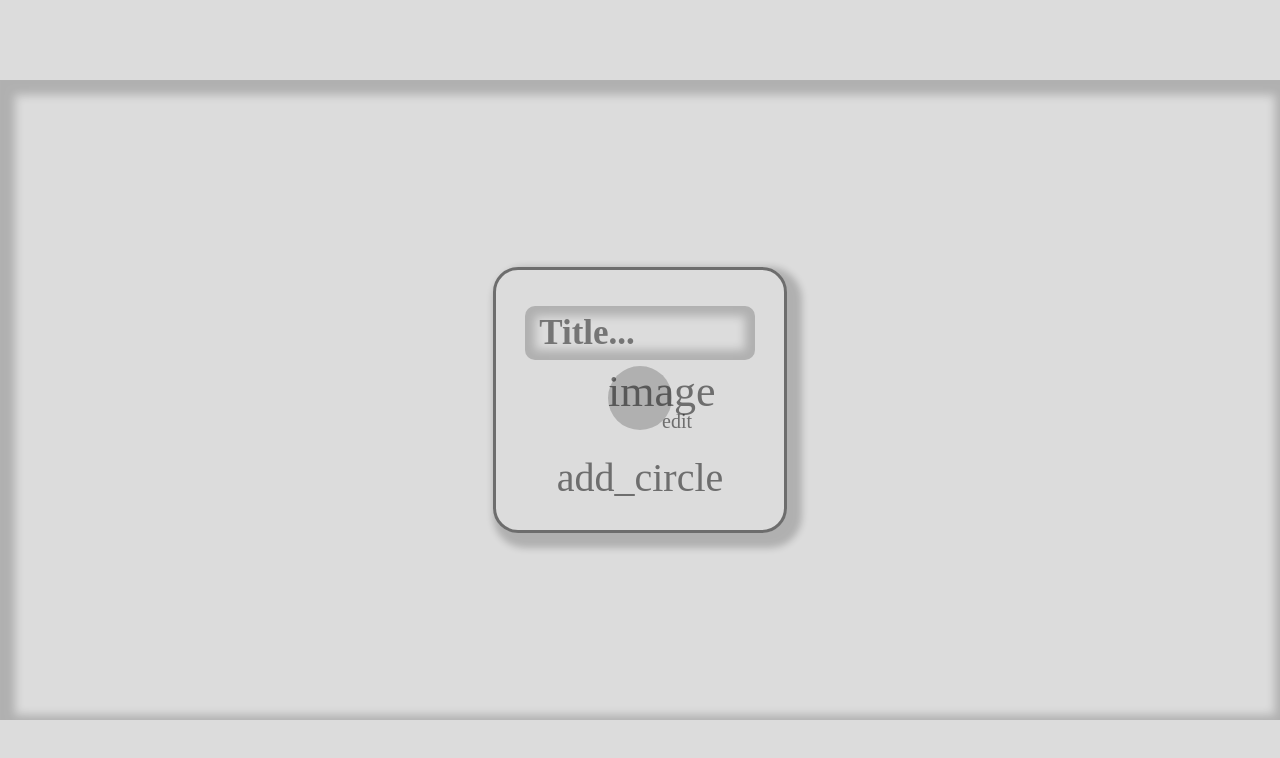
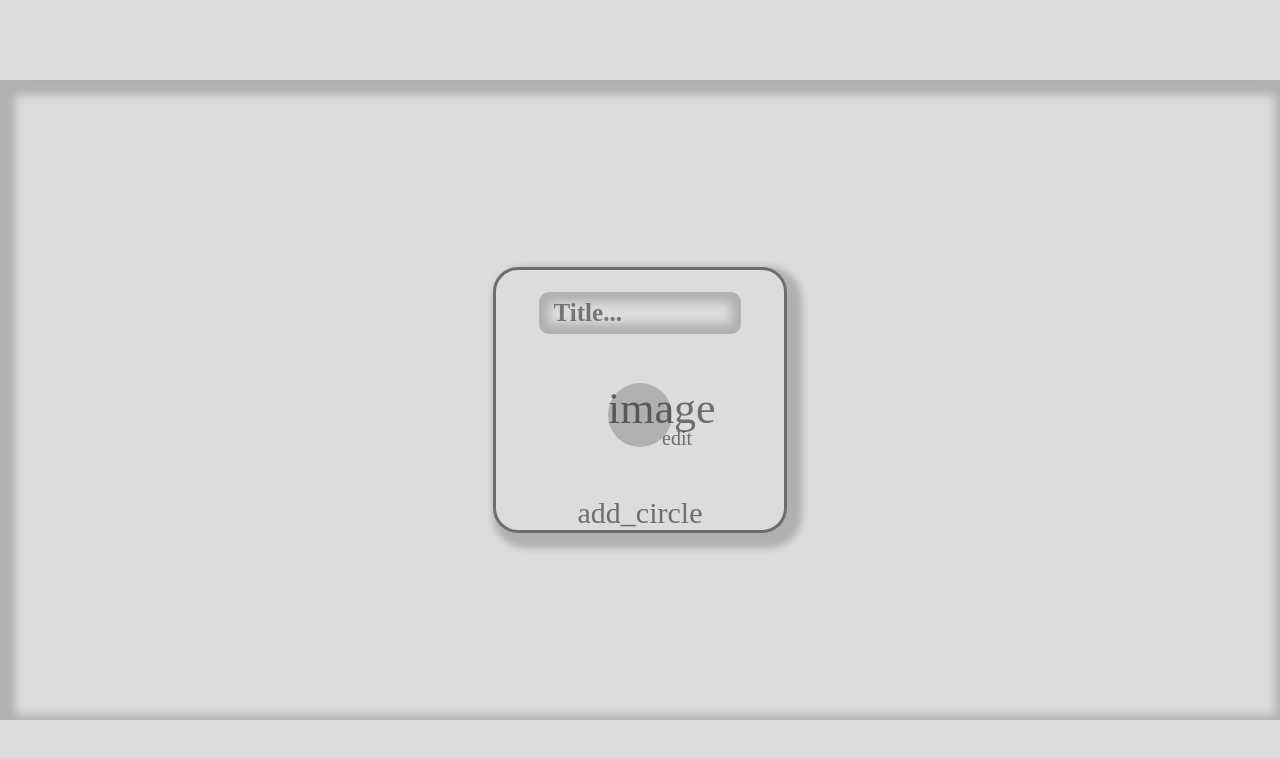
Before and after one commit to AGlanborg/Sakura, a SvelteKit app: page / in a window 1280 px wide. Both pictures are taken after a click on the button "add_circle". Shown: the top 758 px of the page. Built offline with nearby package versions, Linux system fonts and the light colour scheme.

Commit message:
laptop upd

```diff
--- a/src/lib/css/styles.scss
+++ b/src/lib/css/styles.scss
@@ -50,6 +50,11 @@ main {
 
 .pointer {
   cursor: pointer;
+}
+
+.minBody {
+  height: 0;
+  width: 0;
 }
 
 /* Light-mode */
--- a/src/lib/css/unique.scss
+++ b/src/lib/css/unique.scss
@@ -43,7 +43,7 @@ body.dark {
     }
 }
 
-/* Desktop */
+/* Desktop + Laptop */
 @media only screen and (min-width: 1281px) {
     .dbContainer {
         height: 32.5vh;
--- a/src/routes/Database.svelte
+++ b/src/routes/Database.svelte
@@ -31,7 +31,7 @@
       {!isNaN(parseFloat(row)) ? txt : txt + row}
     </h2>
     <div class="center-row">
-      <MediaQuery query="(min-width: 1281px)" let:matches>
+      <MediaQuery query="(min-width: 1601px)" let:matches>
         {#if matches}
           <img
             src={!isNaN(parseFloat(row)) ? pic128[Number(row)] : non128}
@@ -39,7 +39,7 @@
           />
         {/if}
       </MediaQuery>
-      <MediaQuery query="(max-width: 1280px)" let:matches>
+      <MediaQuery query="(max-width: 1600px)" let:matches>
         {#if matches}
           <img
             src={!isNaN(parseFloat(row)) ? pic64[Number(row)] : non64}
@@ -53,11 +53,6 @@
 </div>
 
 <style lang="scss">
-  h2 {
-    margin: 15% 0 0;
-    font-size: 35px;
-  }
-
   img {
     user-select: none;
   }
@@ -65,8 +60,32 @@
   span {
     user-select: none;
     color: rgba(0, 0, 0, 0.05);
-    font-size: 40px;
-    margin-bottom: 10%;
-    margin-top: 6.5%;
+  }
+
+  /* Desktop */
+  @media only screen and (min-width: 1601px) {
+    h2 {
+      margin: 15% 0 0;
+      font-size: 35px;
+    }
+
+    span {
+      font-size: 40px;
+      margin-bottom: 10%;
+      margin-top: 6.5%;
+    }
+  }
+
+  /* Laptop */
+  @media only screen and (max-width: 1600px) {
+    h2 {
+      margin: 10% 0 2.5%;
+      font-size: 25px;
+    }
+
+    span {
+      font-size: 30px;
+      margin-bottom: 5%;
+    }
   }
 </style>
--- a/src/routes/Newdatabase.svelte
+++ b/src/routes/Newdatabase.svelte
@@ -38,7 +38,7 @@
       </div>
       <div class="center-row">
         <button on:click={() => (options = 1)}>
-          <MediaQuery query="(min-width: 1281px)" let:matches>
+          <MediaQuery query="(min-width: 1601px)" let:matches>
             {#if matches}
               {#if rep == 100}
                 <div class="missing128">
@@ -52,7 +52,7 @@
               </div>
             {/if}
           </MediaQuery>
-          <MediaQuery query="(max-width: 1280px)" let:matches>
+          <MediaQuery query="(max-width: 1600px)" let:matches>
             {#if matches}
               {#if rep == 100}
                 <div class="missing64">
@@ -61,24 +61,26 @@
               {:else}
                 <img src={pic64[rep]} alt="Cherry Blossom Icon" />
               {/if}
-              <div class="absolute">
+              <div class="absolute minBody">
                 <span class="material-icons pen64"> edit </span>
               </div>
             {/if}
           </MediaQuery>
         </button>
       </div>
-      <span class="material-icons"> add_circle </span>
+      <button>
+        <span class="material-icons"> add_circle </span>
+      </button>
     {:else}
       <div />
       <div class="center-row">
         <button on:click={() => (phase = 1)}>
-          <MediaQuery query="(min-width: 1281px)" let:matches>
+          <MediaQuery query="(min-width: 1601px)" let:matches>
             {#if matches}
               <span class="material-icons plus128"> add_circle </span>
             {/if}
           </MediaQuery>
-          <MediaQuery query="(max-width: 1280px)" let:matches>
+          <MediaQuery query="(max-width: 1600px)" let:matches>
             {#if matches}
               <span class="material-icons plus64"> add_circle </span>
             {/if}
@@ -93,10 +95,6 @@
 <style lang="scss">
   input[type="text"] {
     font-weight: 800;
-    padding: 2.5% 5%;
-    margin: 12.5% 0 0;
-    font-size: 35px;
-    width: 70%;
   }
 
   input[type="text"]:not(:placeholder-shown) {
@@ -106,9 +104,6 @@
   span {
     user-select: none;
     color: rgba(0, 0, 0, 0.5);
-    font-size: 40px;
-    margin-bottom: 10%;
-    margin-top: 6.5%;
   }
 
   img {
@@ -120,14 +115,6 @@
     color: rgba(0, 0, 0, 0.2);
   }
 
-  .plus64 {
-    font-size: 64px;
-  }
-
-  .plus128 {
-    font-size: 128px;
-  }
-
   .missing64,
   .missing128 {
     display: felx;
@@ -135,6 +122,21 @@
     cursor: pointer;
     border-radius: 50%;
     background-color: rgba(0, 0, 0, 0.2);
+  }
+
+  .pen128,
+  .pen64 {
+    position: relative;
+    height: 0;
+    width: 0;
+  }
+
+  .plus64 {
+    font-size: 64px;
+  }
+
+  .plus128 {
+    font-size: 128px;
   }
 
   .missing128 {
@@ -157,13 +159,6 @@
     font-size: 44px;
   }
 
-  .pen128,
-  .pen64 {
-    position: relative;
-    height: 0;
-    width: 0;
-  }
-
   .pen128 {
     font-size: 30px;
     top: -30px;
@@ -175,4 +170,37 @@
     top: -20px;
     left: 54px;
   }
+
+  /* Desktop */
+  @media only screen and (min-width: 1601px) {
+    input[type="text"] {
+      font-weight: 800;
+      padding: 2.5% 5%;
+      margin: 12.5% 0 0;
+      font-size: 35px;
+      width: 70%;
+    }
+
+    span {
+      font-size: 40px;
+      margin-bottom: 10%;
+      margin-top: 6.5%;
+    }
+  }
+
+  /* Laptop */
+  @media only screen and (max-width: 1600px) {
+    input[type="text"] {
+      font-weight: 800;
+      padding: 2.5% 5%;
+      margin: 7.5% 0 0;
+      font-size: 25px;
+      width: 60%;
+    }
+
+    span {
+      font-size: 30px;
+      margin-bottom: 5%;
+    }
+  }
 </style>
```
